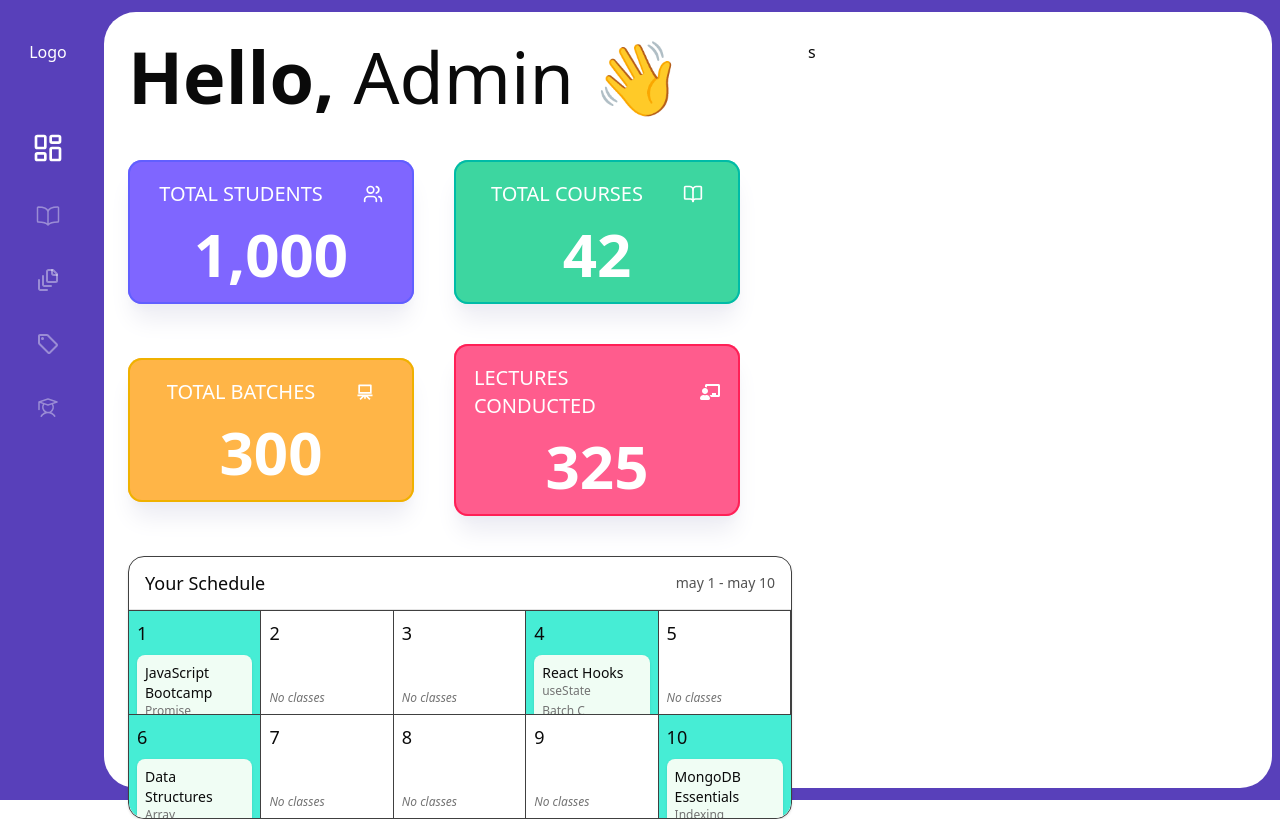
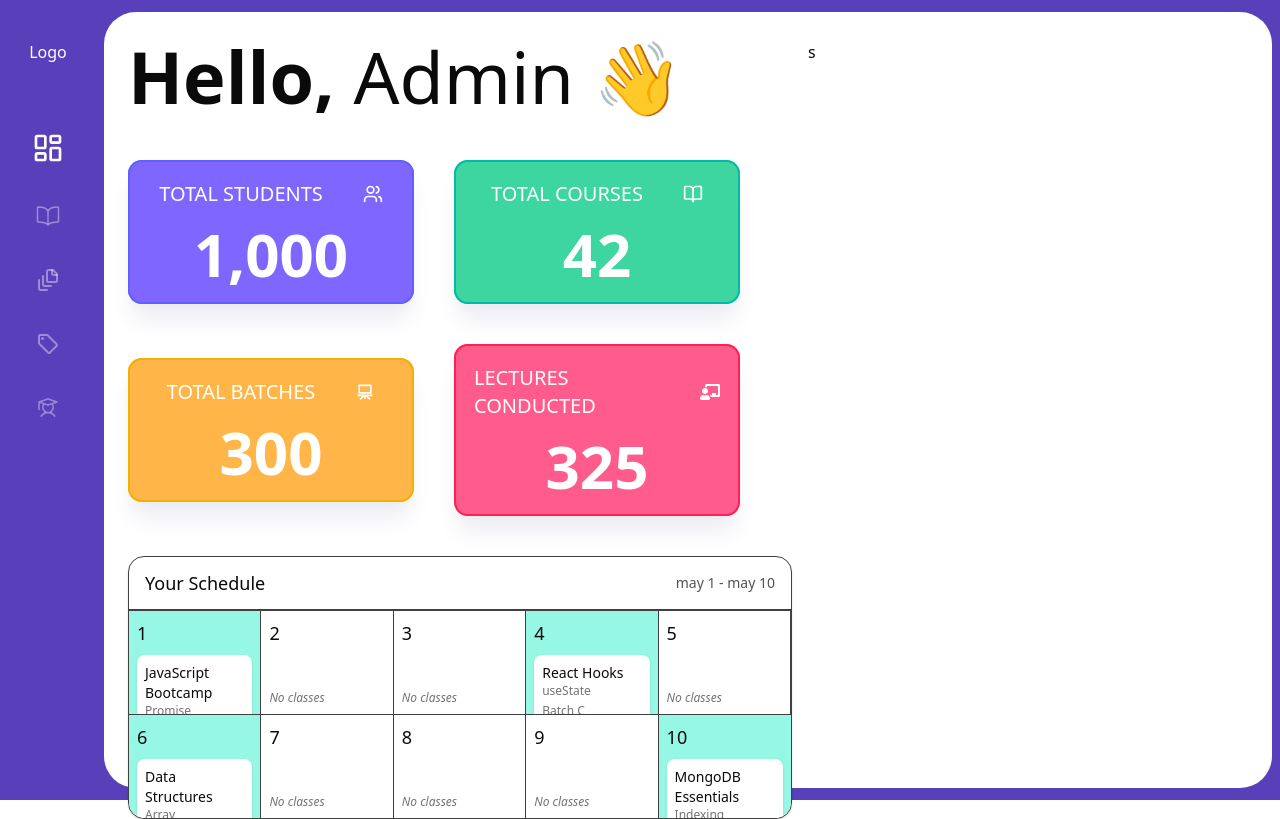
Before and after one commit to Arman6117/ais-solutions, a Next.js app: page /admin/dashboard in a window 1280 px wide. Built offline with nearby package versions, Linux system fonts and the light colour scheme.

Commit message:
refactor ScheduleCalender component styles for improved visual consistency

```diff
--- a/app/(roles)/admin/_components/schedule-calender.tsx
+++ b/app/(roles)/admin/_components/schedule-calender.tsx
@@ -16,7 +16,7 @@ const ScheduleCalender = () => {
 
   return (
     <div className="w-full flex-col h-full bg-white border z-10 border-neutral-700 rounded-2xl flex shadow-sm">
-      <div className="flex w-full px-4 py-3 justify-between items-center border-b border-neutral-200">
+      <div className="flex w-full px-4 py-3 justify-between items-center border-b border-neutral-700">
         <h1 className="text-lg font-medium">Your Schedule</h1>
         <div className="flex">
           <h1 className="text-sm font-medium text-neutral-600">
@@ -37,7 +37,7 @@ const ScheduleCalender = () => {
             <div
               key={date.toISOString()}
               className={`border-t overflow-y-auto no-scrollbar  border-neutral-700 p-2 ${
-                hasMeetings ? "bg-teal-300" : ""
+                hasMeetings ? "bg-teal-200" : ""
               }  flex flex-col items-ceter justify-between`}
                 style={{borderBottomLeftRadius: i == 5 ? " 1rem" : "0", borderBottomRightRadius: i == 9 ? " 1rem" : "0" }}
             >
@@ -45,7 +45,7 @@ const ScheduleCalender = () => {
               {daysMeetings.length > 0 ? (
                 daysMeetings.map((m, i) => (
                   <div
-                    className="mb-2 text-sm flex flex-col gap-1 bg-green-50 p-2 rounded-md shadow-sm"
+                    className="mb-2 text-sm flex flex-col gap-1 bg-white p-2 rounded-md shadow-sm"
                     key={i}
                   >
                     <div>
```
